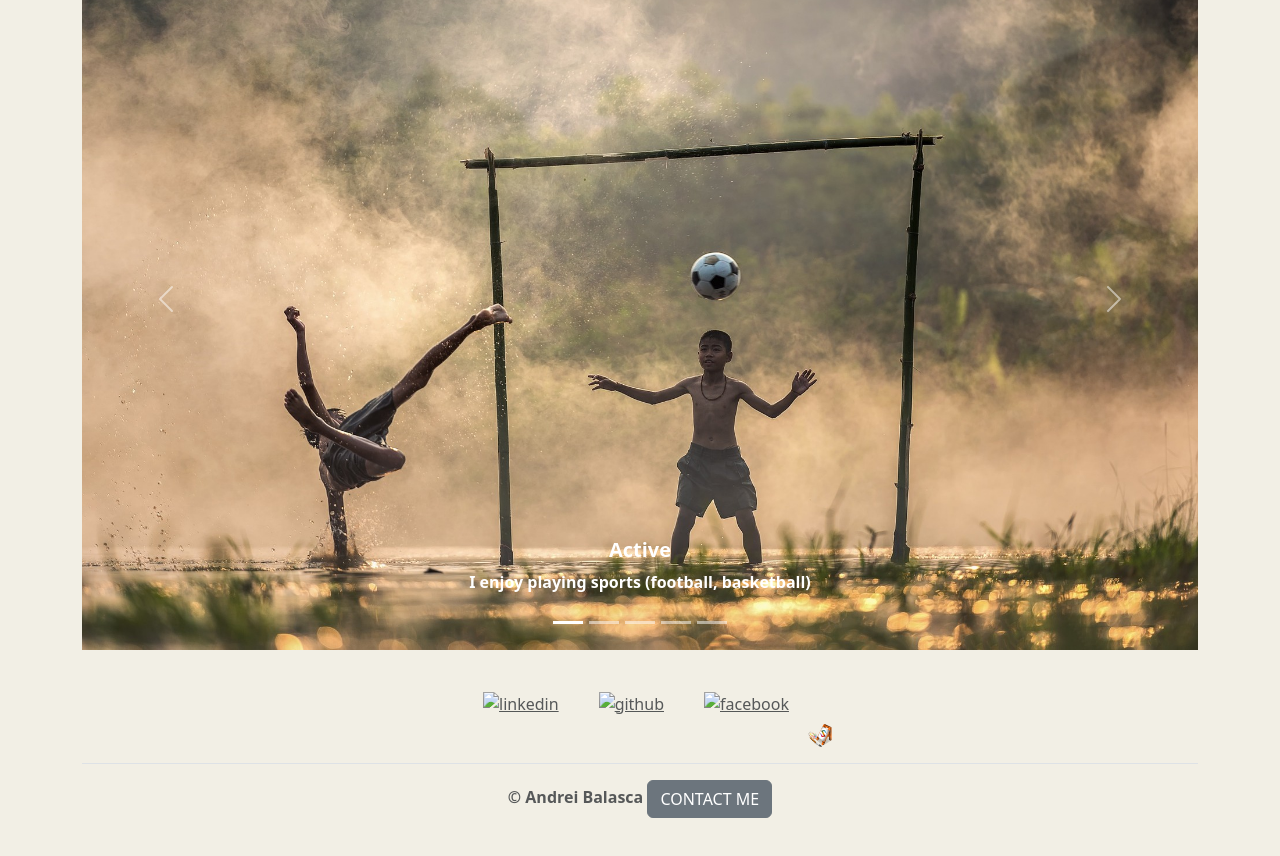
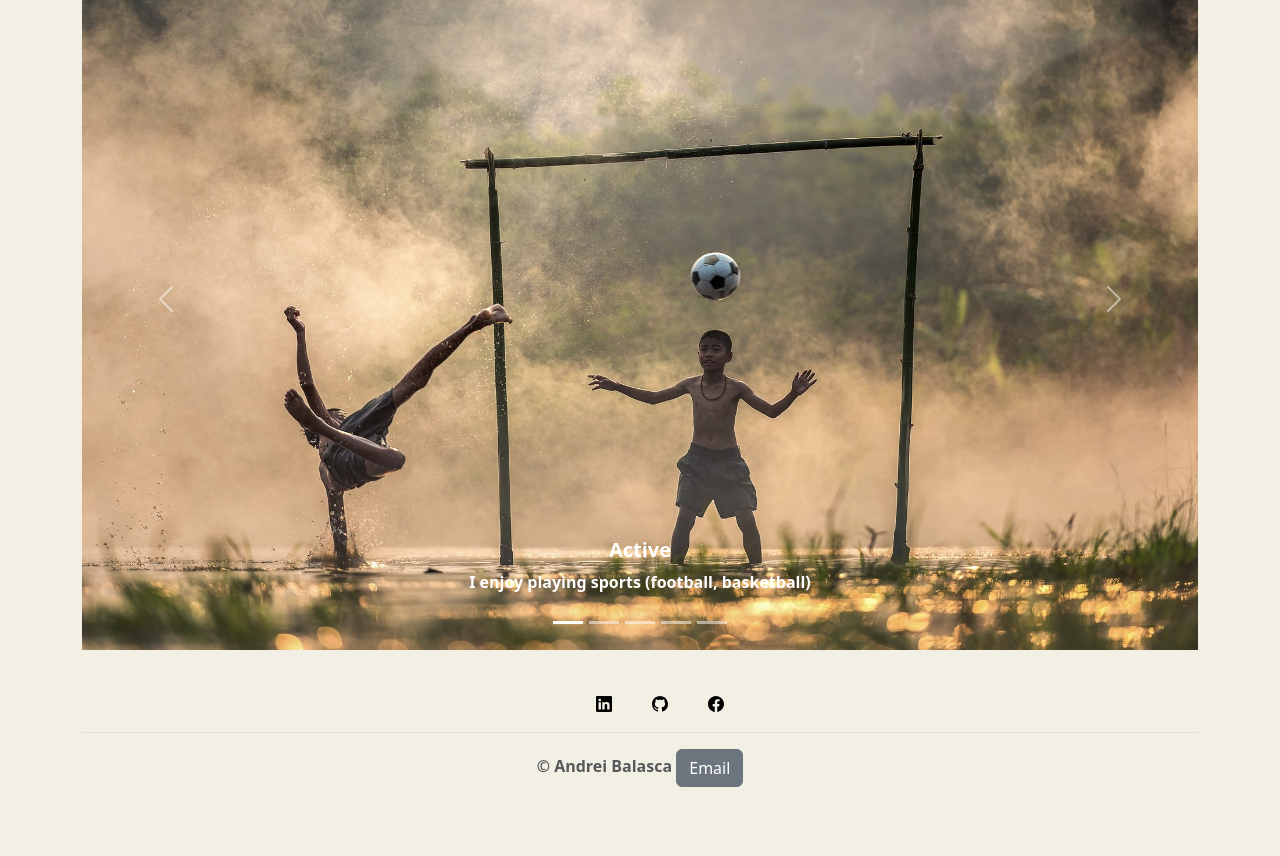
Before and after one commit to BobliHH/personal_site, a website: page index.html in a window 1280 px wide. Shown: the part 1239-2095 px from the top of the page. Drawn offline with nearby package versions, Linux system fonts and the light colour scheme.

Commit message:
resolving svg error

```diff
--- a/index.html
+++ b/index.html
@@ -200,16 +200,13 @@
 
   <footer class=" container py-3 my-4">
     <ul class="nav justify-content-center border-bottom pb-3 mb-3">
-      <li class="ms-3"><a class="text-body-secondary" href="https://www.linkedin.com/in/andrei-balasca-997682197/"><svg class="bi" width="24" height="24"><img src="./node_modules/./bootstrap-icons/icons/linkedin.svg" alt="linkedin"></svg></a></li>
-      <li class="ms-3"><a class="text-body-secondary" href="https://github.com/BobliHH"><svg class="bi" width="24" height="24"><img src="./node_modules/./bootstrap-icons/icons/github.svg" alt="github"></svg></a></li>
-      <li class="ms-3"><a class="text-body-secondary" href="https://www.facebook.com/andrei.balasca"><svg class="bi" width="24" height="24"><img src="./node_modules/./bootstrap-icons/icons/facebook.svg" alt="facebook"></svg></a></li>
-        <li class="ms-3"><a class="text-body-secondary" href="https://www.facebook.com/andrei.balasca"><svg class="bi" width="2em" height="2em">
-                <img src="./img/./webStudio.svg" alt="webStudio">
-              </svg></a></li>
+      <li class="ms-3"><a class="text-body-secondary" href="https://www.linkedin.com/in/andrei-balasca-997682197/"><svg class="bi" width="24" height="24"><img src="./img/linkedin.svg" alt="linkedin"></svg></a></li>
+      <li class="ms-3"><a class="text-body-secondary" href="https://github.com/BobliHH"><svg class="bi" width="24" height="24"><img src="./img/github.svg" alt="github"></svg></a></li>
+      <li class="ms-3"><a class="text-body-secondary" href="https://www.facebook.com/andrei.balasca"><svg class="bi" width="24" height="24"><img src="./img/facebook.svg" alt="facebook"></svg></a></li>
 
 
     </ul>
-    <p class="text-center text-body-secondary">© Andrei Balasca <a class="btn btn-secondary" href="mailto:balasca.andrei@gamil.com">CONTACT ME</a></p>
+    <p class="text-center text-body-secondary">© Andrei Balasca <a class="btn btn-secondary" href="mailto:balasca.andrei@gamil.com">Email</a></p>
 
   </footer>
 
```
Also changed, not shown: img/facebook.svg (added), img/github.svg (added), img/linkedin.svg (added).
